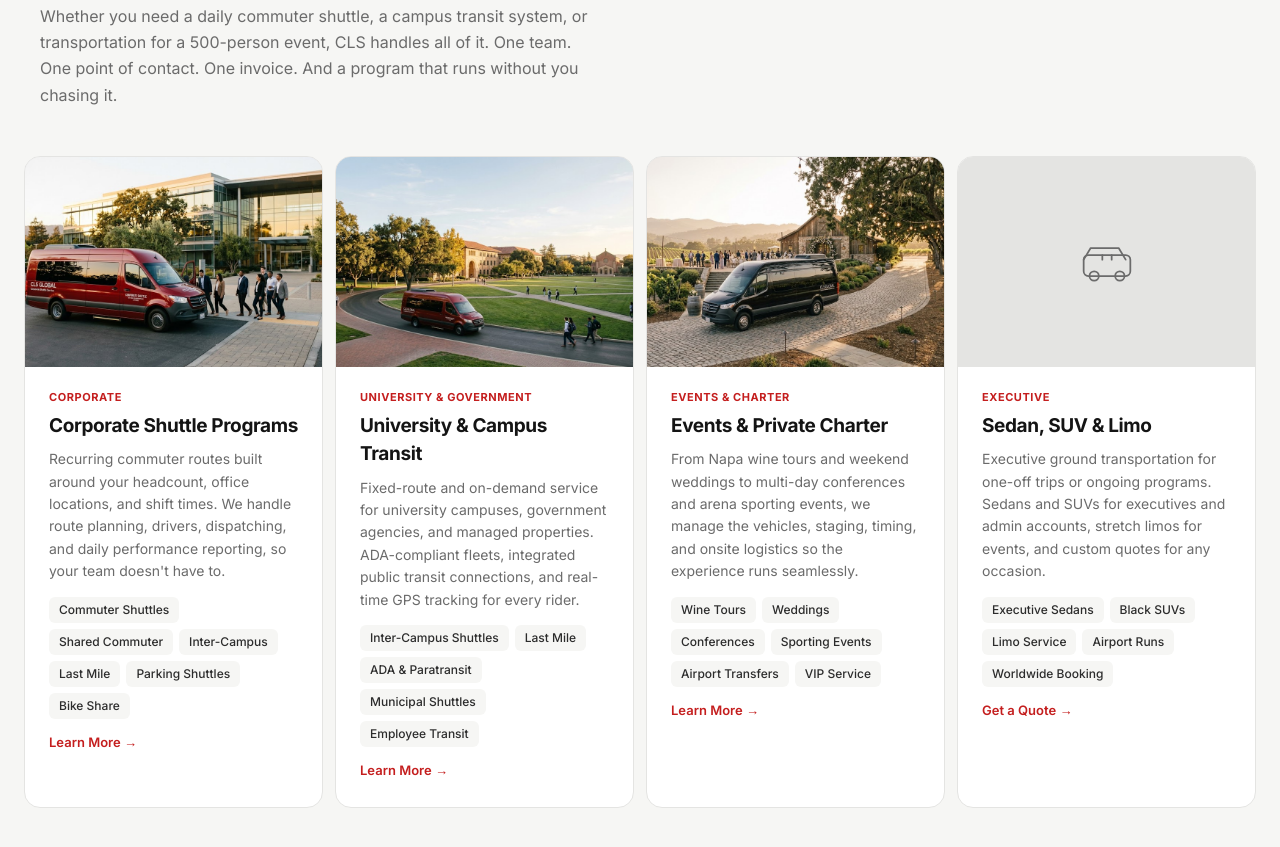
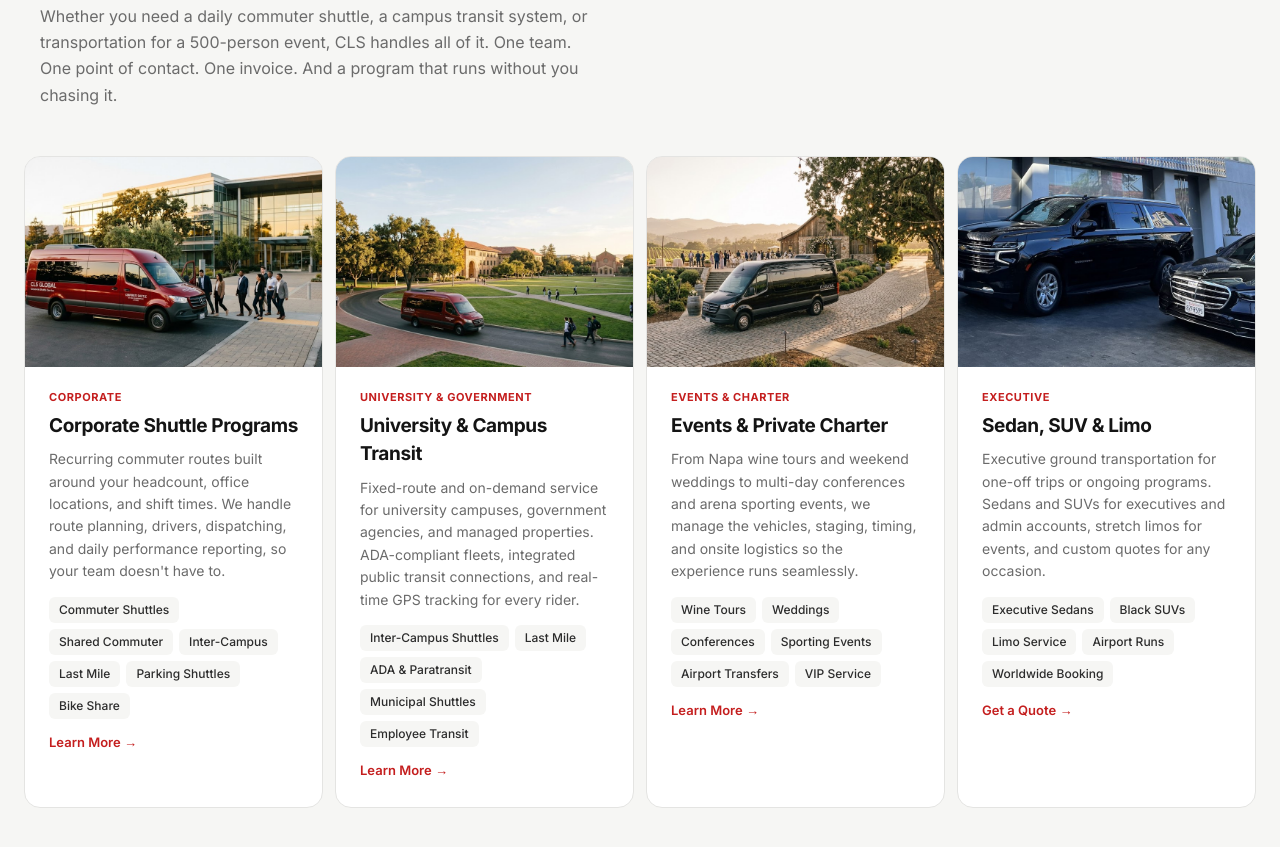
Before and after one commit to aarnl99/cls01, a plain HTML site: page index.html in a window 1280 px wide. Shown: the part 1071-1918 px from the top of the page. Drawn offline with Linux system fonts and the light colour scheme.

Commit message:
Add a sedan and SUV photo to the home page Sedan, SUV & Limo card
Co-Authored-By: Claude Opus 5.5 <noreply@anthropic.com>

```diff
--- a/index.html
+++ b/index.html
@@ -1243,9 +1243,7 @@
     </div>
 
     <div class="service-card">
-      <div class="service-img" style="background:var(--gray-light);display:flex;align-items:center;justify-content:center;height:210px;">
-        <svg viewBox="0 0 48 48" width="56" height="56" fill="none" stroke="#6B6B6B" stroke-width="1.5" stroke-linecap="round" stroke-linejoin="round"><rect x="4" y="18" width="40" height="18" rx="4"/><circle cx="13" cy="36" r="4"/><circle cx="35" cy="36" r="4"/><path d="M4 22l6-10h24l6 10"/><line x1="20" y1="22" x2="20" y2="18"/><line x1="28" y1="22" x2="28" y2="18"/></svg>
-      </div>
+      <div class="service-img" style="background-image:url('img-executive.jpg');background-size:cover;background-position:center;"></div>
       <div class="service-info">
         <div class="service-tag">Executive</div>
         <h3>Sedan, SUV &amp; Limo</h3>
```
Also changed, not shown: img-executive.jpg (added).
